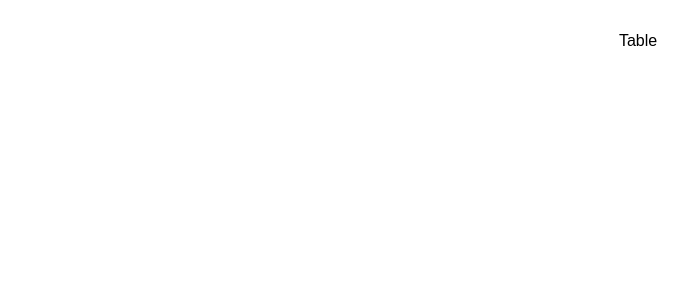
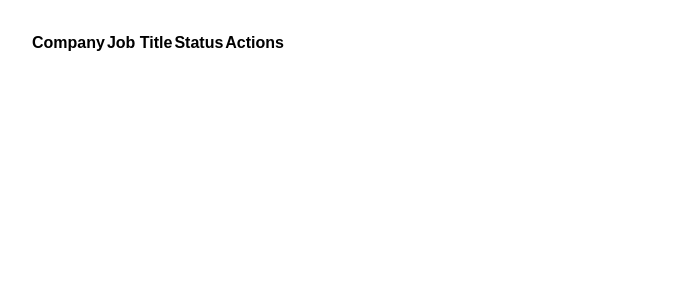
Before and after one commit to shuwangs/job-application-tracker, a React (Vite) app in the folder job-application-tracker/: page / in a window 1280 px wide. Shown: the top 300 px of the page, without its empty margins (2-690 px from the left). Built offline with nearby package versions, Linux system fonts and the light colour scheme.

Commit message:
Add table component structure

```diff
--- a/job-application-tracker/src/components/Table.jsx
+++ b/job-application-tracker/src/components/Table.jsx
@@ -2,5 +2,19 @@ import React from "react";
 import "./Table.css";
 
 export const Table = () => {
-  return <div>Table</div>;
+  return (
+    <div>
+      <table>
+        <thead>
+          <tr>
+            <th>Company</th>
+            <th>Job Title</th>
+            <th>Status</th>
+            <th>Actions</th>
+          </tr>
+        </thead>
+        <tbody></tbody>
+      </table>
+    </div>
+  );
 };
```
Also changed, not shown: 1 other file (tests, documents, lock files or other folders).
